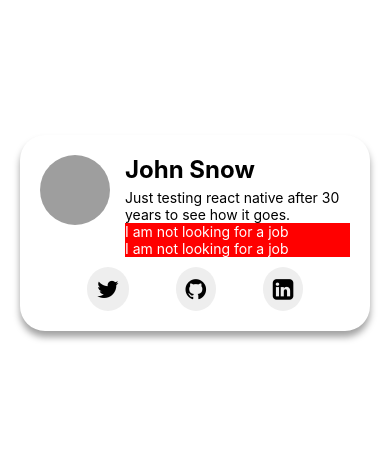
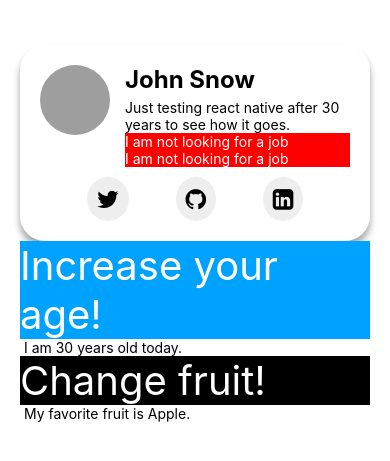
Before and after one commit to ASalami99/react-native-introduction, a React Native app: screen / in a window 390 px wide. Shown: the part 189-650 px from the top of the page. Built offline with nearby package versions, Linux system fonts and the light colour scheme; grey boxes are pictures that could not be loaded.

Commit message:
States and useState behaviours

```diff
--- a/App.js
+++ b/App.js
@@ -2,6 +2,7 @@ import { Text, View } from "react-native";
 import { ProfileCard } from "./components/ProfileCard/ProfileCard";
 import { SafeAreaView, SafeAreaProvider } from "react-native-safe-area-context";
 import { s } from "./App.style";
+import { AgeCounter } from "./components/AgeCounter/AgeCounter";
 
 export default function App() {
   return ( //the two lines below ensure that the components being displayed show at a proper place in the device.
@@ -16,6 +17,7 @@ export default function App() {
         doSomething={function(){
         console.log("Hello!")
         }} />
+        <AgeCounter/>
       </SafeAreaView>
     </SafeAreaProvider>
   );
--- /dev/null
+++ b/components/AgeCounter/AgeCounter.jsx
@@ -0,0 +1,41 @@
+import { useState } from "react";
+import { TouchableOpacity, View, Text } from "react-native";
+import { DisplayAge } from "../DisplayAge/DisplayAge";
+
+export function AgeCounter(props) {
+  //let age = 30;
+  const [age, setAge] = useState(30);
+  const [fruit, setFruit] = useState("Apple");
+
+  function increaseAge() {
+    //age = age + 1;
+    setAge(age + 1);
+  }
+  console.log(age);
+
+  //Another example
+  function changeFruit() {
+    setFruit("Banana");
+  }
+
+  return (
+    <>
+      <TouchableOpacity
+        onPress={increaseAge}
+        style={{ backgroundColor: "#00A2FF" }}
+      >
+        <Text style={{ fontSize: 40, color: "white" }}>Increase your age!</Text>
+      </TouchableOpacity>
+      {/*<Text style={{fontSize: 30}}>Hello! I am {age} years old!</Text>*/}
+      <DisplayAge myage={age} />
+
+      <TouchableOpacity
+        onPress={changeFruit}
+        style={{ backgroundColor: "black" }}
+      >
+        <Text style={{ fontSize: 40, color: "white" }}>Change fruit!</Text>
+      </TouchableOpacity>
+      <Text> My favorite fruit is {fruit}.</Text>
+    </>
+  );
+}
--- /dev/null
+++ b/components/DisplayAge/DisplayAge.jsx
@@ -0,0 +1,7 @@
+import { Text } from "react-native"
+
+export function DisplayAge({myage}){
+    return (
+        <Text> I am {myage} years old today.</Text>
+    )
+}
```
